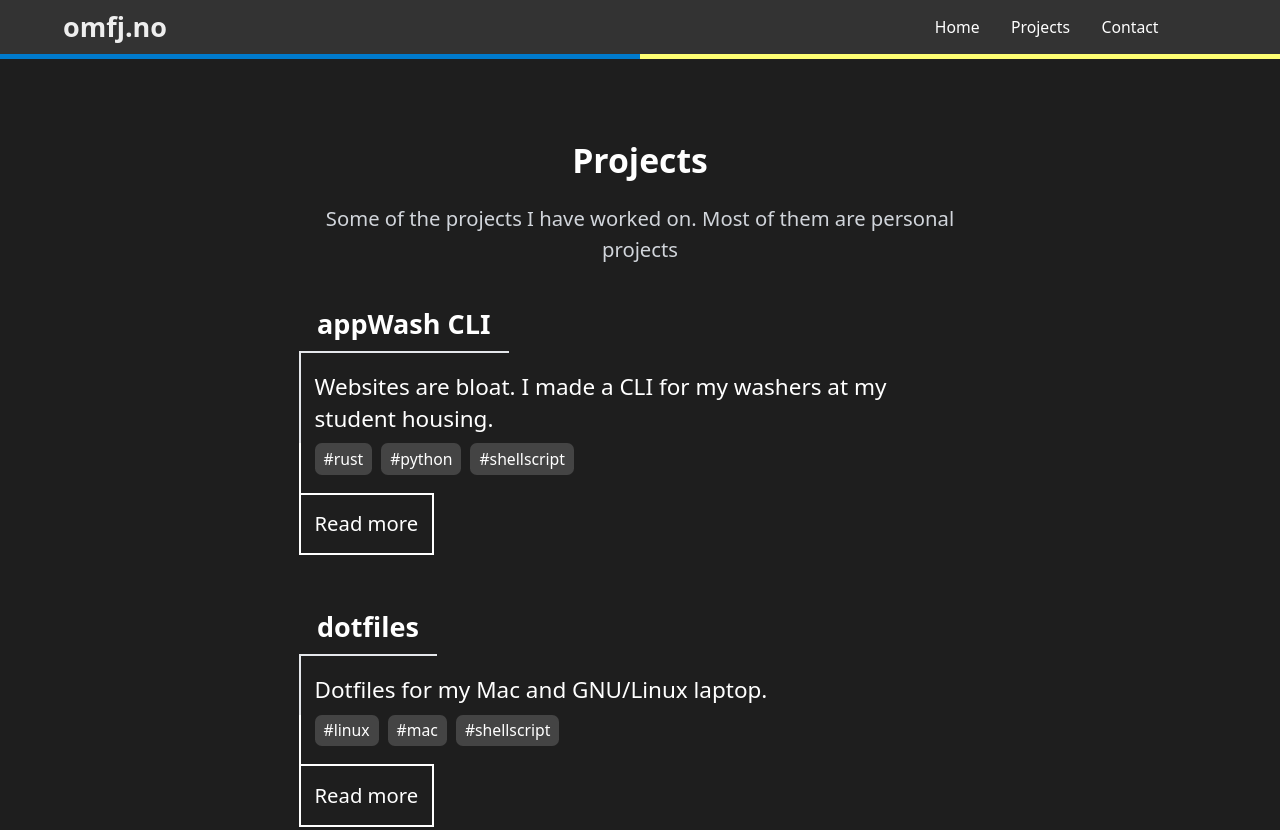
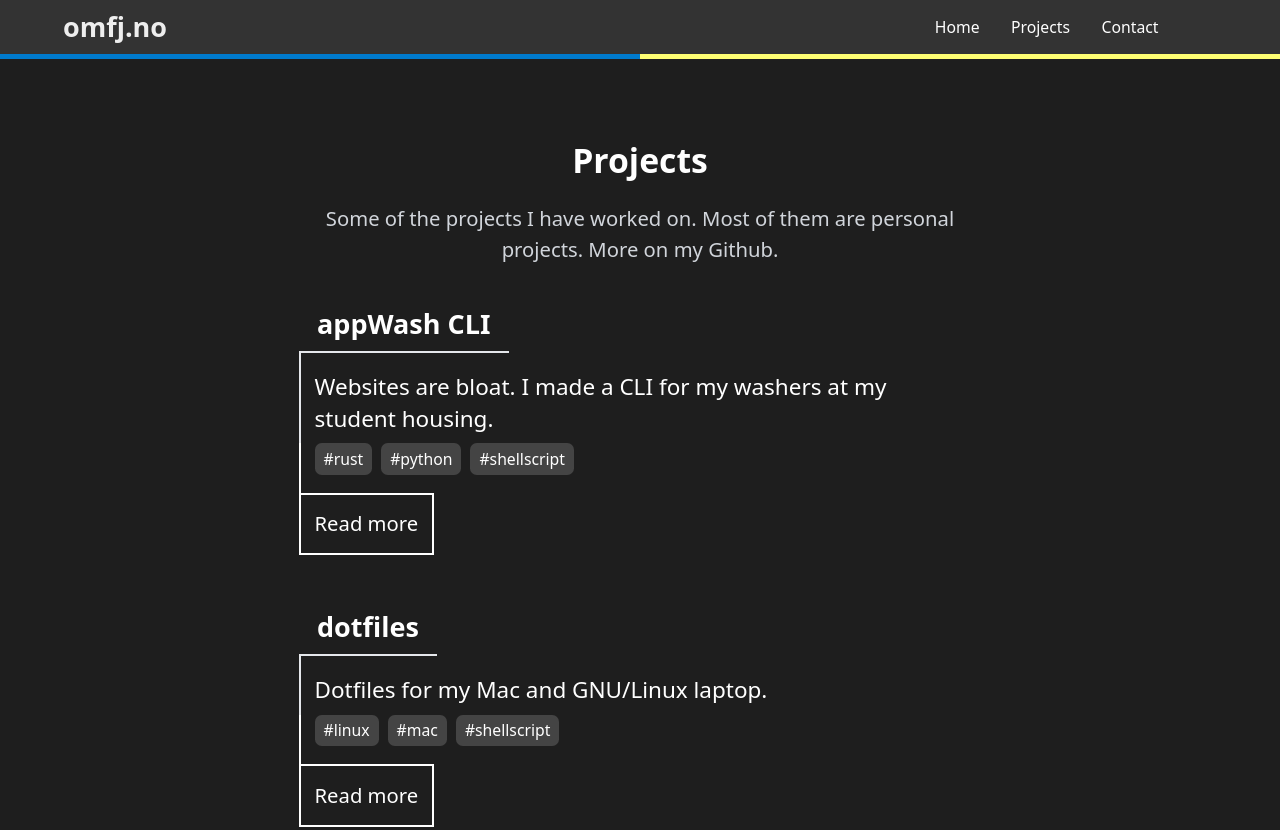
Before and after one commit to omfj/omfj.no, an Astro site: page /projects in a window 1280 px wide. Shown: the top 830 px of the page. Built offline with nearby package versions, Linux system fonts and the light colour scheme; Astro itself is replaced by a stand-in of ours; some icons are missing.

Commit message:
update /projects subtitle

```diff
--- a/src/pages/projects.astro
+++ b/src/pages/projects.astro
@@ -15,7 +15,7 @@ const posts = (await Astro.glob("./project/*.{md,mdx}")).sort(
     <div class="content">
       <Heading
         title="Projects"
-        subtitle="Some of the projects I have worked on. Most of them are personal projects"
+        subtitle="Some of the projects I have worked on. Most of them are personal projects. More on my Github."
       />
 
       <div class="flex flex-col gap-10">
```
